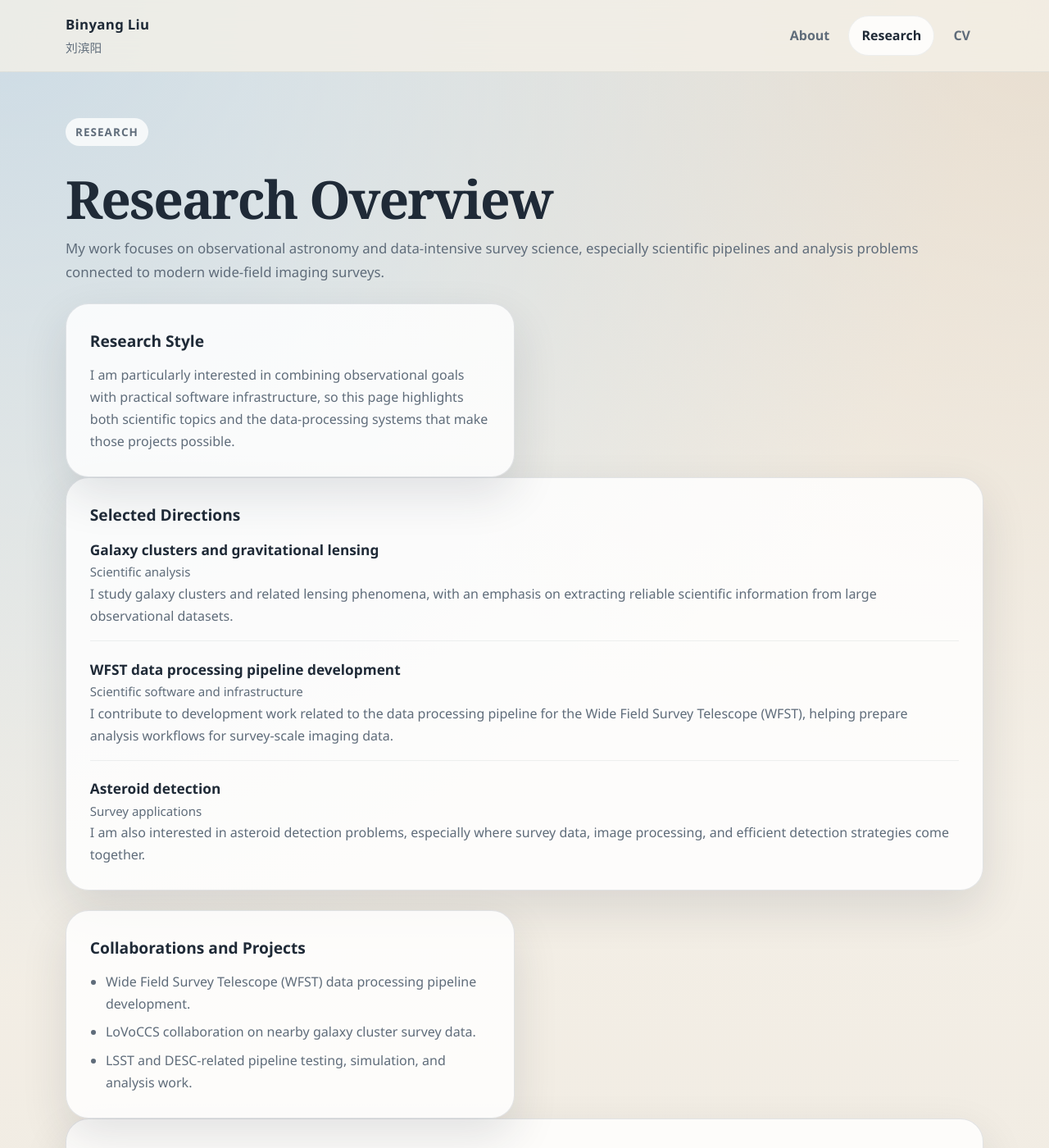
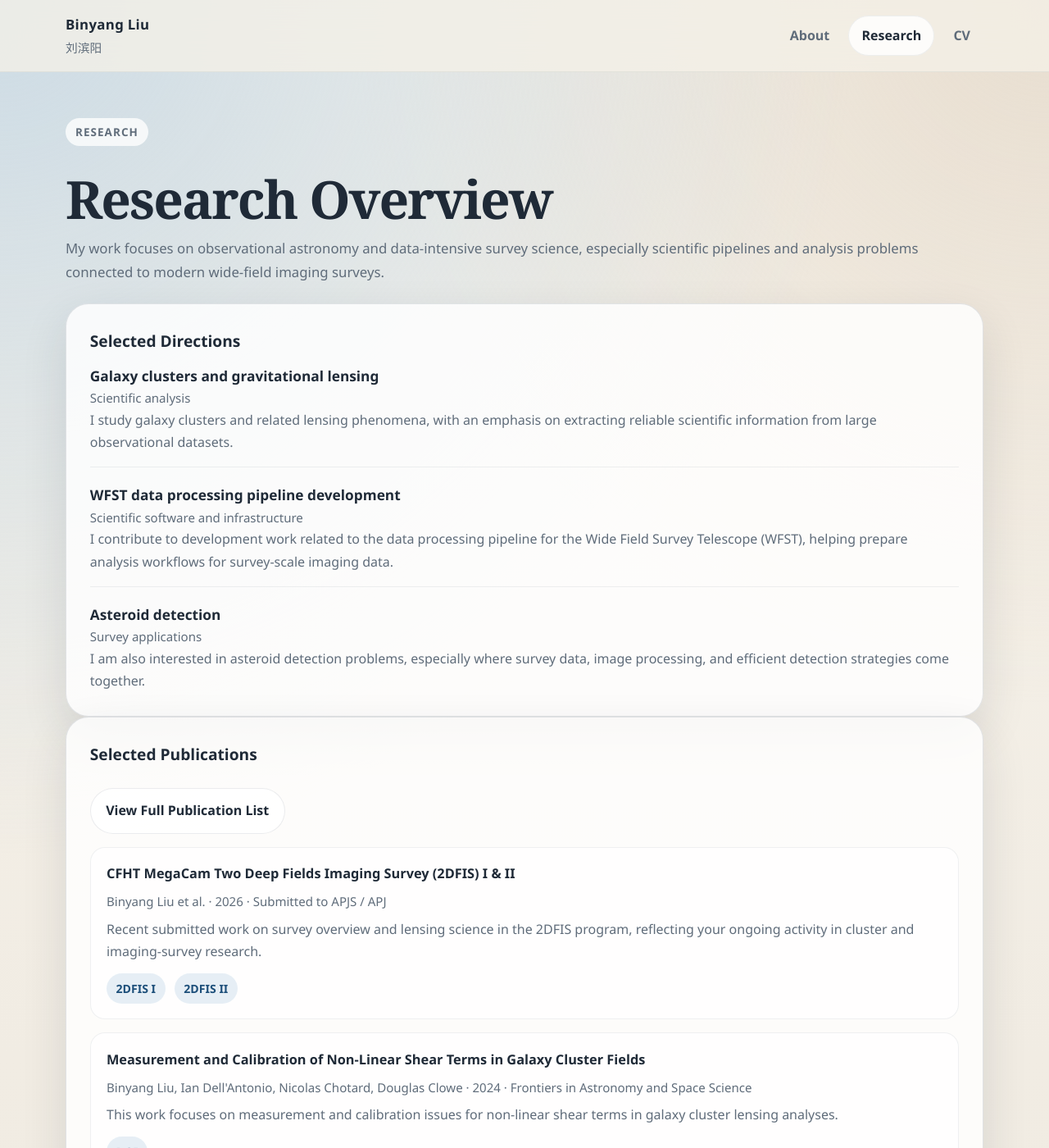
Before and after one commit to rbliu/rbliu.github.io, a Jekyll site: the page built from research.md, in a window 1280 px wide and 1400 px high. Shown: the whole window at 82% size. Built offline with Jekyll 4.4.1, drawn with Linux system fonts in a browser that asks for light colours.

Commit message:
Trim extra Research cards

```diff
--- a/research.md
+++ b/research.md
@@ -14,17 +14,6 @@ permalink: /research/
     especially scientific pipelines and analysis problems connected to modern wide-field
     imaging surveys.
   </p>
-</section>
-
-<section class="grid">
-  <article class="section-card panel">
-    <h2 class="section-title">Research Style</h2>
-    <p>
-      I am particularly interested in combining observational goals with practical
-      software infrastructure, so this page highlights both scientific topics and the
-      data-processing systems that make those projects possible.
-    </p>
-  </article>
 </section>
 
 <section class="section-card panel">
@@ -56,18 +45,6 @@ permalink: /research/
       </p>
     </div>
   </div>
-</section>
-
-<section class="grid">
-  <article class="section-card panel">
-    <h2 class="section-title">Collaborations and Projects</h2>
-    <ul>
-      <li>Wide Field Survey Telescope (WFST) data processing pipeline development.</li>
-      <li>LoVoCCS collaboration on nearby galaxy cluster survey data.</li>
-      <li>LSST and DESC-related pipeline testing, simulation, and analysis work.</li>
-    </ul>
-  </article>
-
 </section>
 
 <section class="section-card panel">
```
